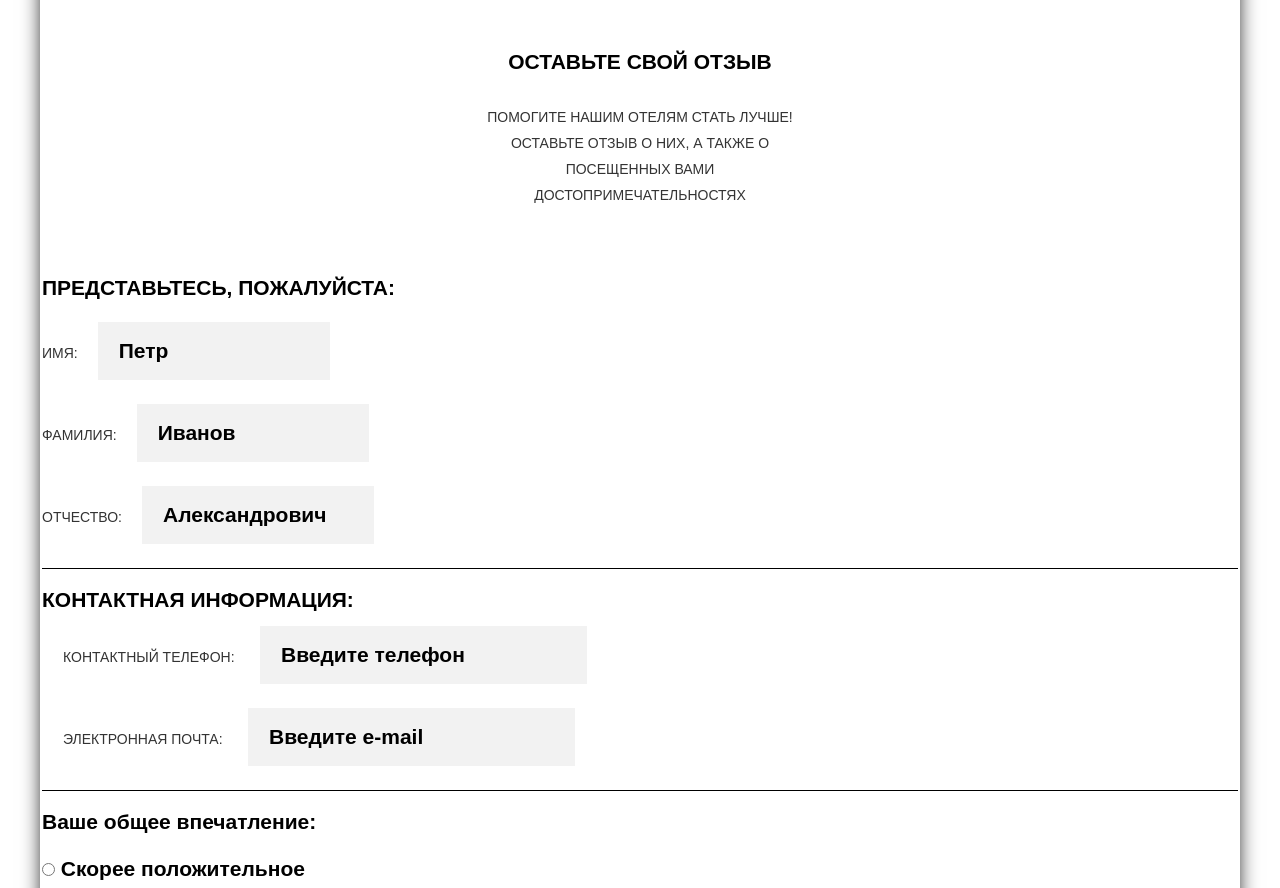
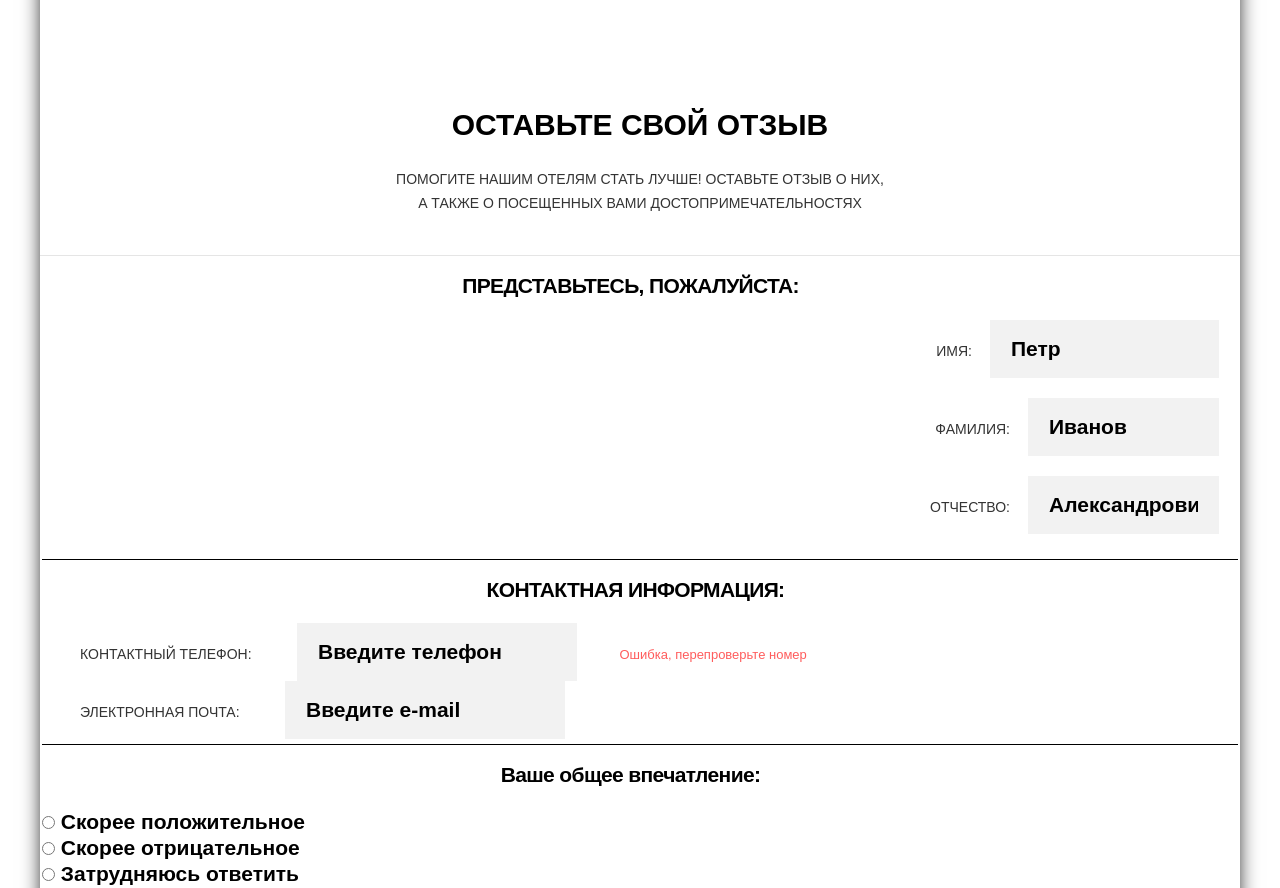
Before and after one commit to AlexanderLogosh/Sedona, a website: page form.html in a window 1280 px wide. Shown: the part 358-1246 px from the top of the page. Drawn offline with nearby package versions, Linux system fonts and the light colour scheme.

Commit message:
start made form-page

```diff
--- a/form.html
+++ b/form.html
@@ -24,9 +24,9 @@
 		<div class="page-header__title"></div>
 	</header>
 	<main>
-		<article class="page-title">
+		<article class="page-title page-title--inner">
 			<h1>Оставьте свой отзыв</h1>
-			<p>Помогите нашим отелям стать лучше!<br>оставьте отзыв о них, а также о<br>посещенных вами<br>достопримечательностях</p>
+			<p>Помогите нашим отелям стать лучше! Оставьте отзыв о них, а также о посещенных вами достопримечательностях</p>
 		</article>
 		<form class="review-form" action="" method="post">
 			<fieldset class="review-form__name">
@@ -47,6 +47,7 @@
 				<label>
 					<span>Контактный телефон:</span>
 					<input class="review-form__tel" type="tel" name="tel" value="Введите телефон">
+					<span class="review-form__error review-form__error--tel">Ошибка, перепроверьте номер</span>
 				</label>
 				<label>
 					<span>Электронная почта:</span>
@@ -105,15 +106,33 @@
 		</form>
 	</main>
 	<footer class="page-footer">
-		<b>#VISITSEDONA</b>
+		<b class="page-footer__teg">#VISITSEDONA</b>
 		<div class="social-btns">
-			<a href="#" class="social-btns__item">Twiter</a>
-			<a href="#" class="social-btns__item">Facebook</a>
-			<a href="#" class="social-btns__item">Youtube</a>
+			<a class="social-btns__item social-btns__item--twiter" href="#" >
+				<svg version="1" xmlns="http://www.w3.org/2000/svg" width="17.5" height="14.7" viewBox="0 0 17.5 14.663">
+	    		<path fill-rule="evenodd" clip-rule="evenodd" d="M11.3.2c1.7-.5 3 .2 3.7 1.1l2-.7c0 .9-.5 1.5-.8 1.7.7.2 1.3-.4 1.3-.4-.2 1-1 1.7-1.6 2-.3 6.5-3.3 10.9-10.4 10.8H5c-.4 0-4.2-.5-5-1.9 2.3.2 4-.4 4.8-1.1-1-.3-2.7-.5-3-3C2 9 2.3 9 3 9 1.8 8.1.4 7.4.5 5.2a2 2 0 0 0 1.3.5c-.7-.3-2-3.3-.9-4.9 1.9 1.9 3.9 3.6 7.4 3.7.2-2.2 1.2-3.7 3-4.3z"/>
+	    	</svg>
+				Twiter
+			</a>
+			<a class="social-btns__item social-btns__item--facebook" href="#" >
+				<svg version="1" xmlns="http://www.w3.org/2000/svg" width="8.7" height="18.9" viewBox="0 0 8.672 18.944">
+		    	<path d="M6.3 3.4h2.4V0H5.8C2.7.2 1.5 2.4 1.9 6.1H0v3.5h2V19h3.8V9.6h2.9V6.1h-3c0-1 0-2.4.6-2.7z"/>
+		    </svg>
+				Facebook
+			</a>
+			<a class="social-btns__item social-btns__item--youtube" href="#" >
+				<svg version="1" xmlns="http://www.w3.org/2000/svg" width="20" height="14" viewBox="0 0 19.979 14.015">
+   			  <path d="M17.1 0H2.8A2.8 2.8 0 0 0 0 2.8v8.4C0 12.7 1.3 14 2.8 14h14.3c1.6 0 2.9-1.3 2.9-2.8V2.8C20 1.3 18.7 0 17 0zm-10 10.4V3.6L13.7 7 7 10.4z"/>
+				</svg>
+				Youtube
+			</a>
 		</div>
 		<div class="page-footer__coopyright">
-			<span>Разработано</span>
-			<img src="" alt="">
+			<span>Разработано
+				<svg xmlns="http://www.w3.org/2000/svg" width="26.9" height="34.1" viewBox="0 0 26.943 34.09">
+    			<path d="M13.6 0h-.1L0 1.4v24.7l13.5 8 13.4-8V1.4L13.6 0zM25 12.1L13.5 5.3h-.2L2 12.1v-9L13.5 2 25 3.1v9zM13.4 6.8L25 13.5l-4.5 2.6-7-4.2v1.4l5.8 3.5-.8.6-5-3v1.4l3.8 2.3-.8.5-3-1.8v1.4l1.8 1-1.8 1.2L2 13.6l11.4-6.8zM1.9 15L13.3 22v1l-7.9-4.7v1.4l8 4.8v1.1l-8-4.7v1.4l8 4.8 8.2-4.8V17l3.4-2v10l-11.5 6.9-11.6-7v-9.8z"/>
+				</svg>
+			</span>
 		</div>
 	</footer>
 </body>
--- a/sass/blocks/page-title.scss
+++ b/sass/blocks/page-title.scss
@@ -2,7 +2,6 @@
 	text-align: center;
 	padding-top: 38px;
 	padding-bottom: 26px;
-  @include clearfix;
 
 	h1 {
 		margin: 0;
@@ -28,6 +27,34 @@
 	}
 }
 
+ .page-title--inner {
+	padding-top: 38px;
+	padding-bottom: 18px;
+
+	h1 {
+		margin-bottom: 26px;
+	}
+
+	p {
+		line-height: 24px;
+	}
+
+	@media (min-width: 768px) {
+		padding: 76px 135px;
+
+		h1 {
+			margin-bottom: 29px;
+			@include fonts-rules(30px, 26px, black, bold);
+		}
+	}
+
+	@media (min-width: 1200px) {
+		padding: 112px 350px;
+		padding-bottom: 40px;
+	}
+}
+
+
  @media (max-width: 768px) {
 	.page-title--main::after {
 		content: "";
--- a/sass/blocks/review-form.scss
+++ b/sass/blocks/review-form.scss
@@ -1,31 +1,33 @@
 .review-form {
+	border-top: 1px solid #e5e5e5;
+
 	fieldset {
 		padding: 0;
+		padding-right:  19px;
+		padding-bottom: 5px;
 		border: none;
 		border-bottom: 1px solid black;
 	}
 
 	legend {
 		padding: 0;
-		padding-top: 18px;
+		padding-top: 17px;
 		padding-bottom: 21px;
 		margin: 0;
 		@include big-text();
+		letter-spacing: -0.03em;
+		text-align: center;
 	}
 
 	label {
 		display: block;
-		margin-bottom: 24px;
 	}
 }
 
 .review-form__name,
 .review-form__contacts {
-	span {
-		@include fonts-rules(14px, 26px, $color-litle-text, 400);
-	}
-
 	input {
+		display: inline-block;
 		padding: 16px 21px;
 		border: none;
 		background: $bg-inputs;
@@ -35,29 +37,57 @@
 }
 
 .review-form__name {
+	text-align: right;
+
+	label {
+		margin-bottom: 20px;
+	}
+
 	span {
-		padding-right: 20px;
+		padding-right: 18px;
+		@include fonts-rules(14px, 26px, $color-litle-text, 400);
 	}
 
 	input {
-		width: 190px;
+		width: 191px;
+		box-sizing: border-box;
+	}
+
+	.review-form__first-name {
+		width: 229px;
 	}
 }
-
-.review-form__first-name {
-		width: 230px;
-	}
 
 
 .review-form__contacts {
 	legend {
-		padding-bottom: 13px;
+		padding-left: 10px;
+		padding-bottom: 20px;
 	}
+
 	span {
 		display: inline-block;
-		padding: 7px 21px;
+		margin: 0;
+		padding: 0 21px 7px;
+		padding-left: 38px;
+		@include fonts-rules(14px, 26px, $color-litle-text, 400);
+	}
+
+	input {
+		margin-left: 20px;
+		width: 280px;
+		box-sizing: border-box;
+	}
+
+	.review-form__error--tel {
+		padding: 0;
+		padding-top: 12px;
+		padding-left: 38px;
+		text-transform: none;
+		@include fonts-rules(13px, 14px, #ff5c5c, 400);
 	}
 }
+
 
 
 .review-form__experience,
```
Also changed, not shown: css/style.css.
